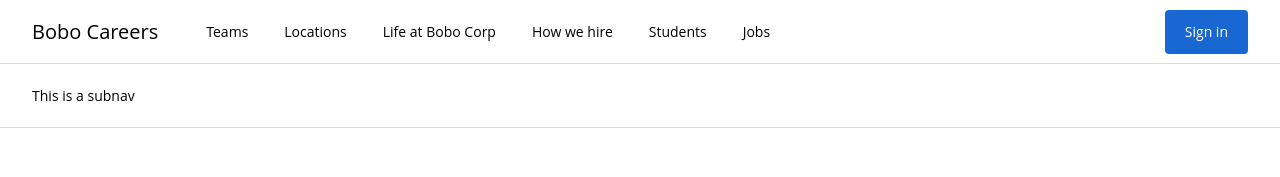
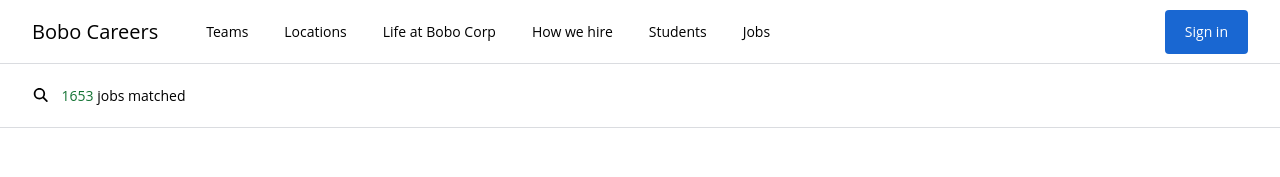
Before and after one commit to pmdenlinger/vue-masterclass-project, a Vue app in the folder job-search/: page / in a window 1280 px wide. Shown: the top 177 px of the page. Built offline with nearby package versions, Linux system fonts and the light colour scheme; the HTML template or start-up script is replaced by a standard one.

Commit message:
Add styling for magnifying glass icon

```diff
--- a/job-search/src/components/TheSubnav.vue
+++ b/job-search/src/components/TheSubnav.vue
@@ -1,11 +1,16 @@
 <template>
   <div class="h-16 w-full border-b border-solid border-brand-gray-1 bg-white">
-    <div class="flex h-full items-center px-8">This is a subnav</div>
+    <div class="flex h-full items-center px-8">
+      <div>
+        <font-awesome-icon :icon="['fas', 'search']" class="mr-3" />
+        <span><span class="text-brand-green-1">1653</span> jobs matched</span>
+      </div>
+  </div>
   </div>
 </template>
 
 <script>
 export default {
-  name: 'The Subnav',
+  name: "TheSubnav",
 }
 </script>
```
